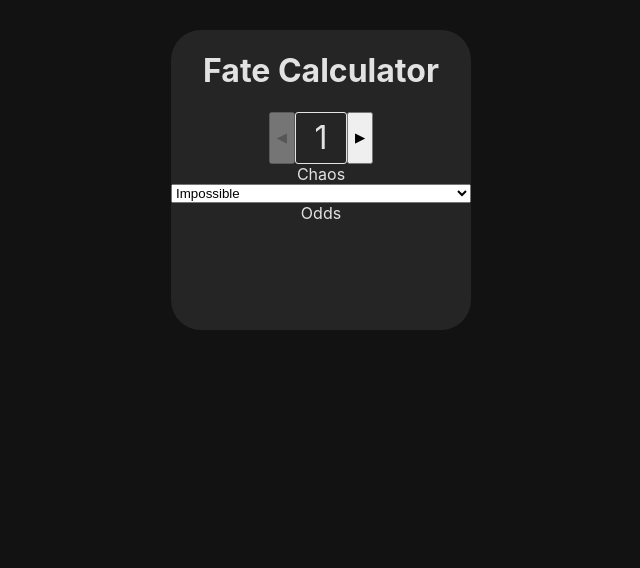
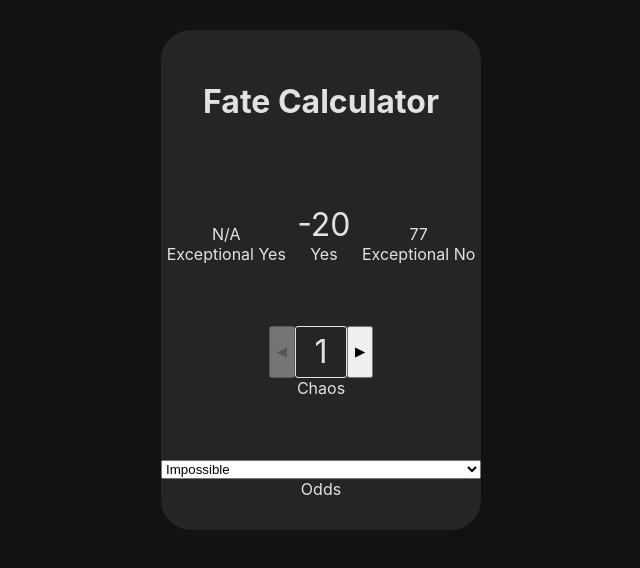
Before and after one commit to cedwards036/fate-calculator, a React (Create React App) app: page / in a window 1280 px wide. Shown: the top 568 px of the page, without its empty margins (319-959 px from the left). Built offline with nearby package versions, Linux system fonts and the light colour scheme.

Commit message:
implement probability stats display

```diff
--- a/src/App.css
+++ b/src/App.css
@@ -27,12 +27,13 @@ body {
 
 .calculator {
   background-color:var(--surface-color);
-  width: 300px;
-  height: 300px;
+  width: 320px;
+  height: 500px;
   border-radius: 30px;
   color: var(--main-text-color);
   margin-top: 30px;
   text-align: center;
+  justify-content: space-around;
 }
 
 .chaos-counter {
@@ -48,3 +49,13 @@ body {
   line-height: var(--chaos-box-dimension);
   text-align: center;
 }
+
+.probability-stats {
+  text-align: center;
+  justify-content: space-around;
+  align-items: flex-end;
+}
+
+.yes-stat {
+  font-size: 2em;
+}
--- a/src/Calculator.tsx
+++ b/src/Calculator.tsx
@@ -1,8 +1,9 @@
 import React, { useState } from 'react';
 import './App.css';
 import ChaosCounter from './ChaosCounter';
-import { OddsToProbabilityMap } from './fate-calculator-core';
+import { Odds, OddsToProbabilityMap } from './fate-calculator-core';
 import OddsSelector from './OddsSelector';
+import ProbabilityStats from './ProbabilityStats';
 
 type CalculatorProps = {
     chaosProbabilities: OddsToProbabilityMap[]
@@ -10,12 +11,13 @@ type CalculatorProps = {
 
 function Calculator({ chaosProbabilities }: CalculatorProps) {
     const [chaos, setChaos] = useState(1);
-    const [odds, setOdds] = useState('impossible');
+    const [odds, setOdds] = useState<Odds>('impossible');
 
     return (
         <div className="calculator-wrapper">
             <div className="calculator column">
                 <h1>Fate Calculator</h1>
+                <ProbabilityStats chaosProbabilities={chaosProbabilities} odds={odds} chaos={chaos} />
                 <ChaosCounter chaos={chaos} maxChaos={chaosProbabilities.length} setChaos={setChaos} />
                 <OddsSelector odds={odds} setOdds={setOdds} />
             </div>
--- a/src/OddsSelector.tsx
+++ b/src/OddsSelector.tsx
@@ -1,15 +1,16 @@
 import React from 'react';
 import './App.css';
+import { Odds } from './fate-calculator-core';
 
 type OddsSelectorProps = {
-    odds: string,
-    setOdds: (value: string) => void
+    odds: Odds,
+    setOdds: (value: Odds) => void
 }
 
 function OddsSelector({ odds, setOdds }: OddsSelectorProps) {
     return (
         <div className="column">
-            <select id="odds-selector" value={odds} onChange={e => setOdds(e.target.value)}>
+            <select id="odds-selector" value={odds} onChange={e => setOdds(e.target.value as Odds)}>
                 <option value="impossible">Impossible</option>
                 <option value="noWay">No Way</option>
                 <option value="veryUnlikely">Very Unlikely</option>
--- /dev/null
+++ b/src/ProbabilityStats.tsx
@@ -0,0 +1,31 @@
+import React from 'react';
+import './App.css';
+import { Odds, OddsToProbabilityMap } from './fate-calculator-core';
+
+type ProbabilityStatsProps = {
+    chaosProbabilities: OddsToProbabilityMap[],
+    odds: Odds,
+    chaos: number
+}
+
+function ProbabilityStats({ chaosProbabilities, odds, chaos }: ProbabilityStatsProps) {
+    const probability = chaosProbabilities[chaos - 1][odds];
+    return (
+        <div className="probability-stats row">
+            <div className="column">
+                <div data-testid="exceptionalYes">{probability.yes > 0 ? probability.exceptionalYes : "N/A"}</div>
+                <div>Exceptional Yes</div>
+            </div>
+            <div className="column">
+                <div className="yes-stat" data-testid="yes">{probability.yes}</div>
+                <div>Yes</div>
+            </div>
+            <div className="column">
+                <div data-testid="exceptionalNo">{probability.yes < 100 ? probability.exceptionalNo : "N/A"}</div>
+                <div>Exceptional No</div>
+            </div>
+        </div>
+    );
+}
+
+export default ProbabilityStats;
--- a/src/fate-calculator-core.tsx
+++ b/src/fate-calculator-core.tsx
@@ -29,6 +29,8 @@ interface OddsToProbabilityMap {
     hasToBe: Probability,
 }
 
+type Odds = keyof OddsToProbabilityMap;
+
 function parseProbabilityJson(json: Record<string, number>[]): OddsToProbabilityMap[] {
     return json.map(obj => {
         return {
@@ -53,5 +55,6 @@ export {
 }
 
 export type {
-    OddsToProbabilityMap
+    OddsToProbabilityMap,
+    Odds
 }
```
Also changed, not shown: 1 other file (tests, documents, lock files or other folders).
